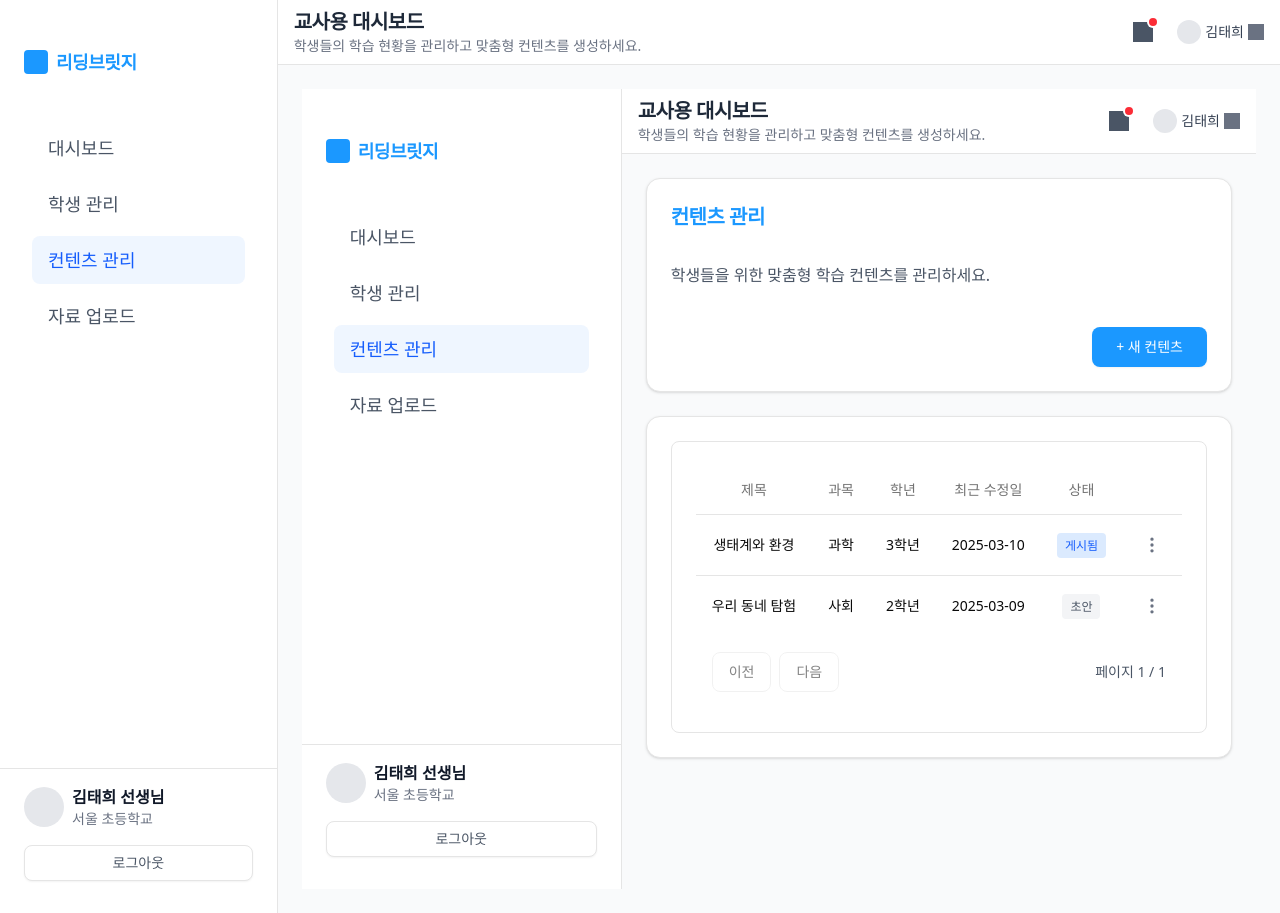
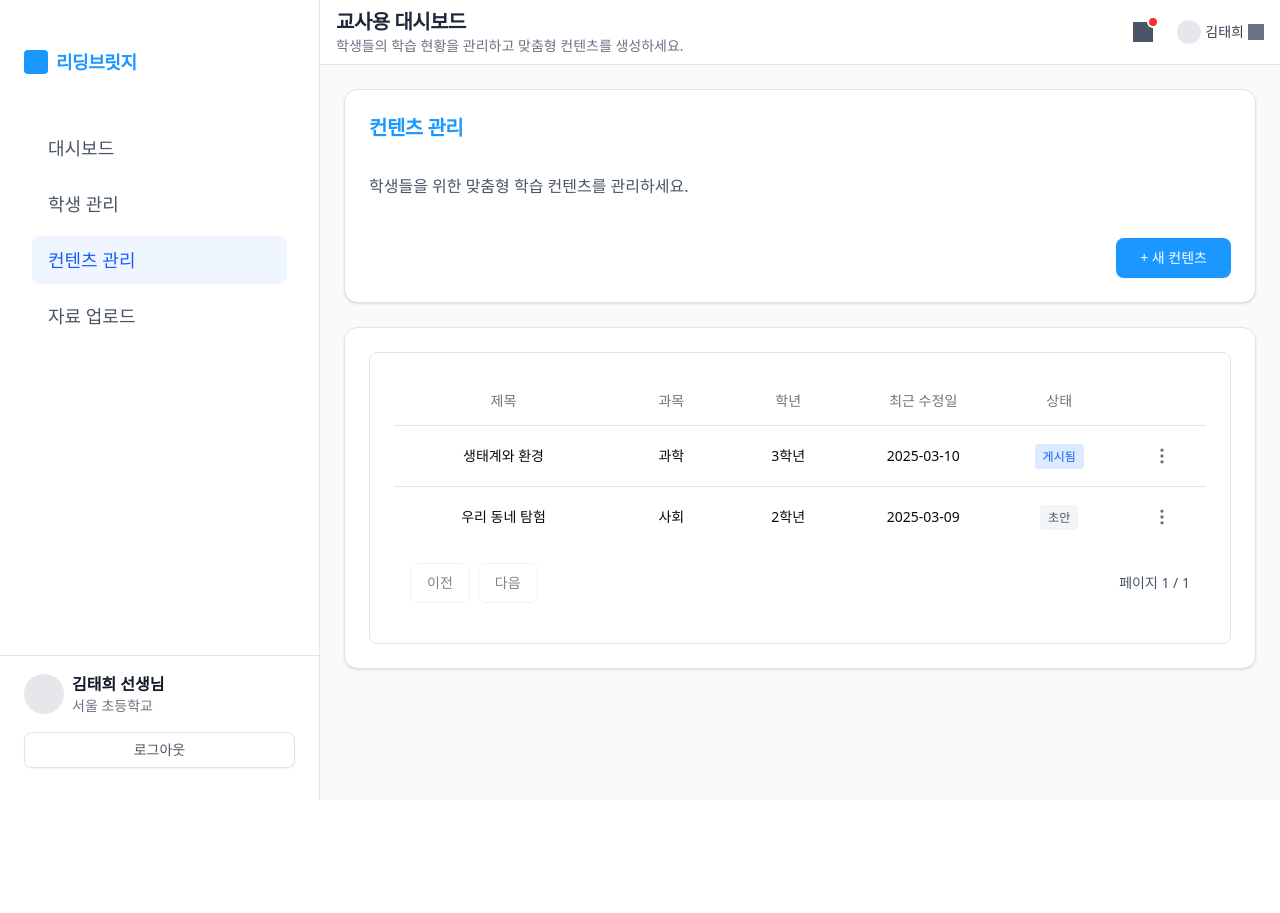
Before and after one commit to semitation/dyslexia-app, a React (Vite) app: page /teacher/content in a window 1280 px wide. After the commit the page ends 800 px from the top, so only its background shows below. Built offline with nearby package versions, Linux system fonts and the light colour scheme.

Commit message:
fix: 컨텐츠관리에서 교사용 대시보드 UI가 중복되어 수정

```diff
--- a/src/features/layouts/teacher-layout/ui/sidebar.tsx
+++ b/src/features/layouts/teacher-layout/ui/sidebar.tsx
@@ -46,6 +46,7 @@ export function Sidebar() {
 					<Button
 						variant="ghost"
 						className={getNavButtonClass(isActive('/teacher/content'))}
+						onClick={() => router.navigate({ to: '/teacher/content' })}
 					>
 						컨텐츠 관리
 					</Button>
--- a/src/page/teacher/content/index.tsx
+++ b/src/page/teacher/content/index.tsx
@@ -1,4 +1,3 @@
-import { TeacherLayout } from "@/features/layouts";
 import { Card } from "@/shared/ui/card";
 import { Button } from "@/shared/ui/button";
 import { Typography } from "@/shared/ui/typography";
@@ -100,7 +99,6 @@ const columns: ColumnDef<ContentItem>[] = [
 
 export default function ContentManagePage() {
   return (
-    <TeacherLayout>
       <div className="space-y-6">
         <Card className="p-6">
           <Typography variant="h2" size="xl" weight="bold" className="mb-2">
@@ -120,6 +118,5 @@ export default function ContentManagePage() {
           <DataTable columns={columns} data={contentData} pageSize={5} />
         </Card>
       </div>
-    </TeacherLayout>
   );
 }
```
